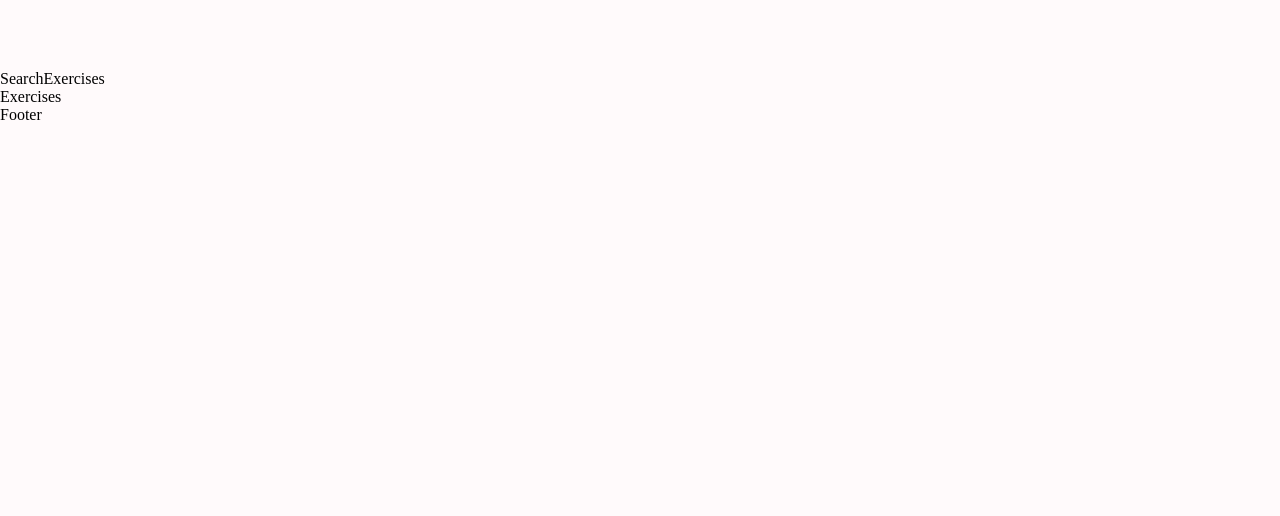
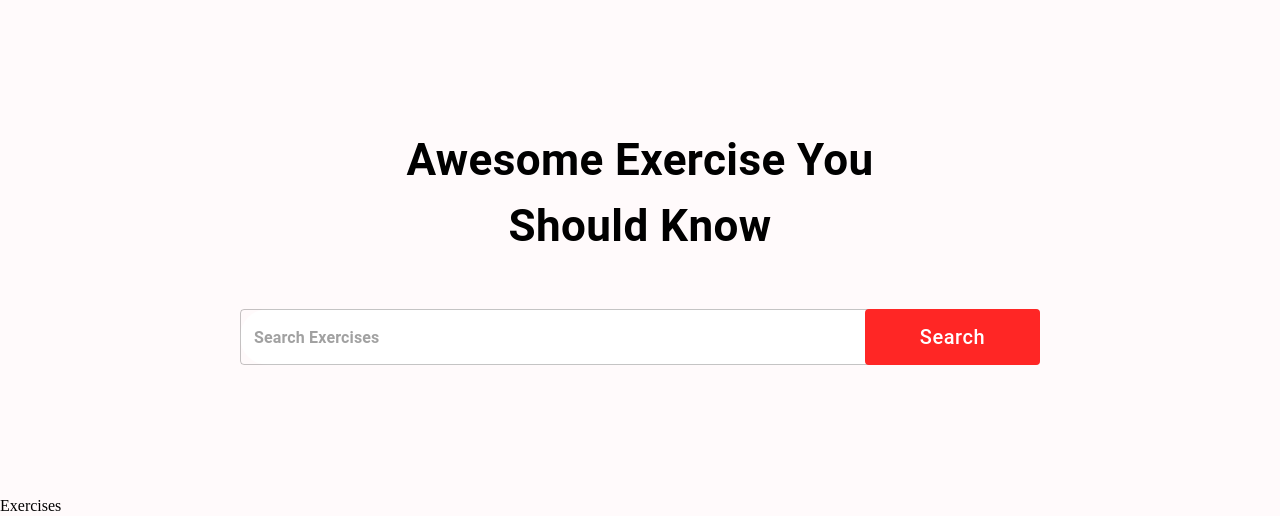
Before and after one commit to yersultan-ibn/fitness_app, a React (Create React App) app: page / in a window 1280 px wide. Shown: the part 924-1440 px from the top of the page. Before the commit the page ends 1048 px from the top, so only its background shows below. Built offline with nearby package versions, Linux system fonts and the light colour scheme; no server answers.

Commit message:
fetchData

```diff
--- /dev/null
+++ b/src/components/HorizontalScrollBar.js
@@ -0,0 +1,11 @@
+import React from "react";
+
+export const HorizontalScrollBar = ({ data }) => {
+  return (
+    <>
+      {data.map((item) => (
+        <div>{item}</div>
+      ))}
+    </>
+  );
+};
--- a/src/components/SearchExercises.js
+++ b/src/components/SearchExercises.js
@@ -1,5 +1,95 @@
-import React from "react";
+import { Box, Button, Stack, TextField, Typography } from "@mui/material";
+import React, { useEffect, useState } from "react";
+import { exerciseOptions, fetchData } from "../utils/fetchData";
+import { HorizontalScrollBar } from "./HorizontalScrollBar";
 
 export const SearchExercises = () => {
-  return <div>SearchExercises</div>;
+  const [search, setSearch] = useState("");
+  const [exercises, setExercises] = useState([]);
+  const [bodyParts, setBodyParts] = useState([]);
+
+  useEffect(() => {
+    const fetchExercisesData = async () => {
+      const bodyPartsData = await fetchData(
+        "https://exercisedb.p.rapidapi.com/exercises/bodyPartList",
+        exerciseOptions
+      );
+
+      setBodyParts(["all", ...bodyPartsData]);
+    };
+    fetchExercisesData();
+  }, []);
+
+  const handleSearch = async () => {
+    if (search) {
+      const exercisesData = await fetchData(
+        "https://exercisedb.p.rapidapi.com/exercises/bodyPartList",
+        exerciseOptions
+      );
+      // setSearch(exercisesData)
+
+      const searchedExercises = exercisesData.filter(
+        (exercise) =>
+          exercise.name.toLowerCase().includes(search) ||
+          exercise.target.toLowerCase().includes(search) ||
+          exercise.equipment.toLowerCase().includes(search) ||
+          exercise.bodyPart.toLowerCase().includes(search)
+      );
+
+      setSearch("");
+      setExercises(searchedExercises);
+    }
+  };
+
+  return (
+    <Stack alignItems="center" mt="37px" justifyContent="center" p="20px">
+      <Typography
+        fontWeight="700"
+        sx={{
+          fontSize: { lg: "44px", xs: "30px" },
+        }}
+        mb="50px"
+        textAlign="center"
+      >
+        Awesome Exercise You <br />
+        Should Know
+      </Typography>
+      <Box position="relative" mb="72px">
+        <TextField
+          sx={{
+            input: { fontWeight: "700", border: "none", borderRadius: "4px" },
+            width: { lg: "800px", xs: "350px" },
+            backgroundColor: "#fff",
+            borderRadius: "40px",
+          }}
+          height="76px"
+          value={search}
+          onChange={(e) => {
+            setSearch(e.target.value);
+          }}
+          placeholder="Search Exercises"
+        />
+
+        <Button
+          className="search-btn"
+          sx={{
+            bgcolor: "#FF2625",
+            color: "#fff",
+            textTransform: "none",
+            width: { lg: "175px", xs: "80px" },
+            fontSize: { lg: "20px", xs: "14px" },
+            height: "56px",
+            position: "absolute",
+            right: "0",
+          }}
+          onClick={handleSearch}
+        >
+          Search
+        </Button>
+      </Box>
+      <Box sx={{ position: "relative", width: "100%", p: "20px" }}>
+        <HorizontalScrollBar data={bodyParts} />
+      </Box>
+    </Stack>
+  );
 };
--- /dev/null
+++ b/src/utils/fetchData.js
@@ -0,0 +1,13 @@
+export const exerciseOptions = {
+  method: "GET",
+  headers: {
+    "X-RapidAPI-Key": process.env.REACT_APP_RAPID_API_KEY,
+    "X-RapidAPI-Host": "exercisedb.p.rapidapi.com",
+  },
+};
+export const fetchData = async (url, options) => {
+  const response = await fetch(url, options);
+  const data = await response.json();
+
+  return data;
+};
```
Also changed, not shown: 1 other file (tests, documents, lock files or other folders).
